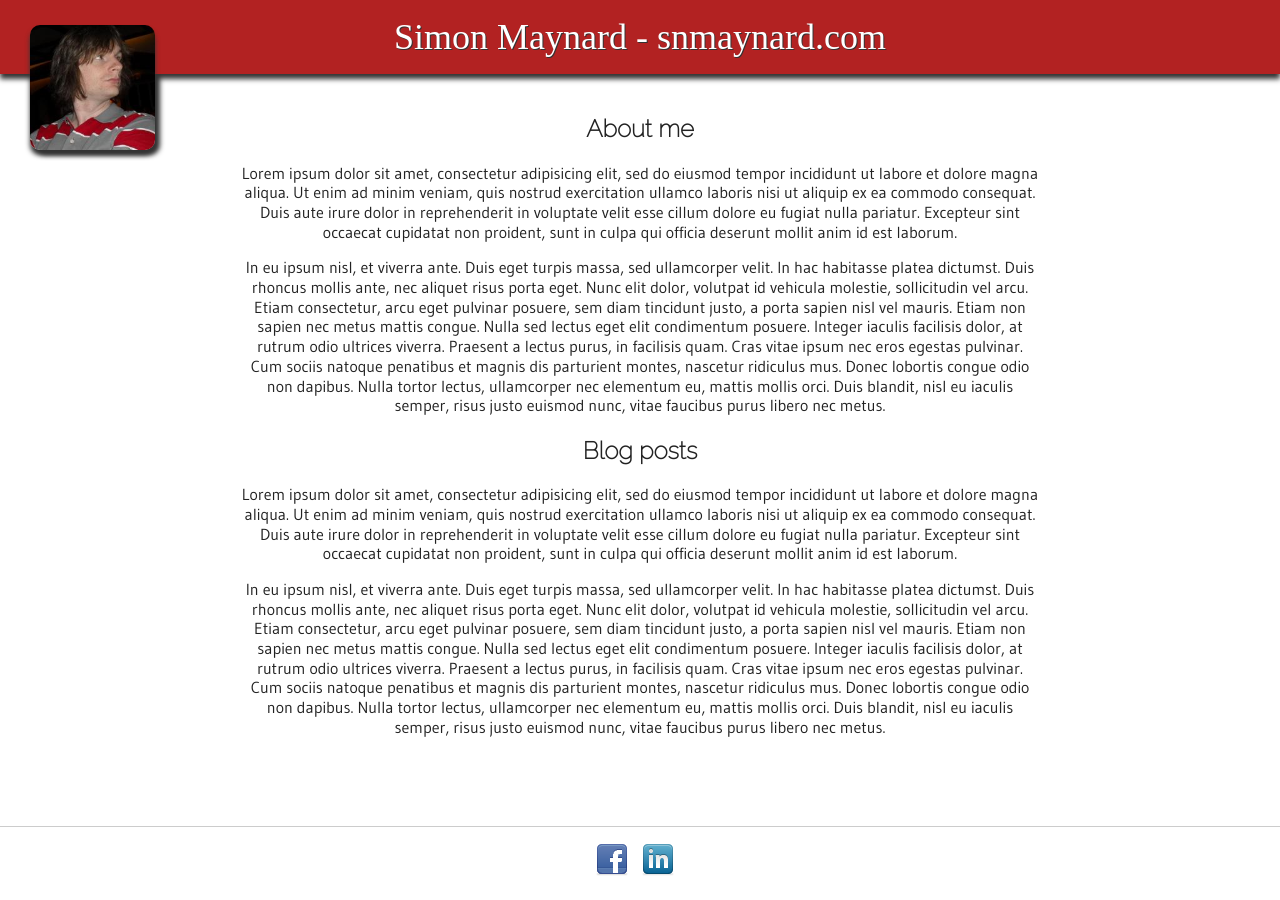
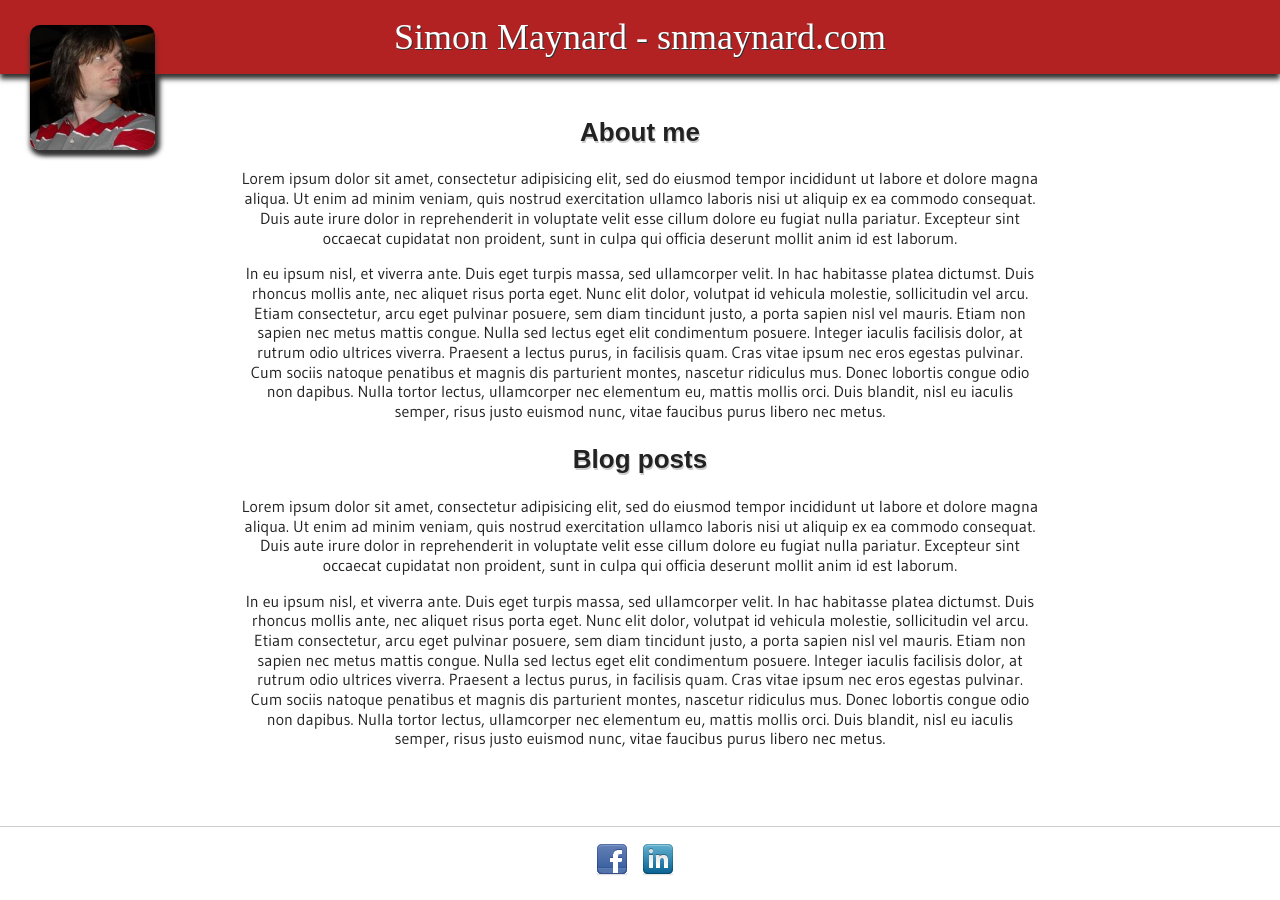
Before and after one commit to snmaynard/snmaynard.github.com, a Jekyll site: the page built from index.html, in a window 1280 px wide. Built offline with Jekyll 4.4.1, drawn with Linux system fonts in a browser that asks for light colours; nearby versions of some CDN libraries; some web fonts are replaced.

Commit message:
Try changing fonts

```diff
--- a/_layouts/default.html
+++ b/_layouts/default.html
@@ -22,7 +22,7 @@
   <!-- Place favicon.ico and apple-touch-icon.png in the root directory: mathiasbynens.be/notes/touch-icons -->
   <link rel="shortcut icon" href="http://snmaynard.com/favicon.ico" />
   <!-- Google fonts shizz -->
-  <link href='http://fonts.googleapis.com/css?family=Lustria|Gudea|Raleway:100' rel='stylesheet' type='text/css'>
+  <link href='http://fonts.googleapis.com/css?family=Lustria|Gudea' rel='stylesheet' type='text/css'>
 
   <!-- CSS: implied media=all -->
   <!-- CSS concatenated and minified via ant build script-->
--- a/css/style.css
+++ b/css/style.css
@@ -266,8 +266,13 @@ header #profile_pic {
 }
 
 h1, h2, h3, h4, h5, h6 {
-    font-family: 'Raleway', sans-serif;
+    font-family: 'Lustria', sans-serif;
     text-align: center;
+}
+
+h1 {
+    text-shadow: 1px 2px 0px #ccc;
+    font-size: 26px;
 }
 
 #wrap {
```
